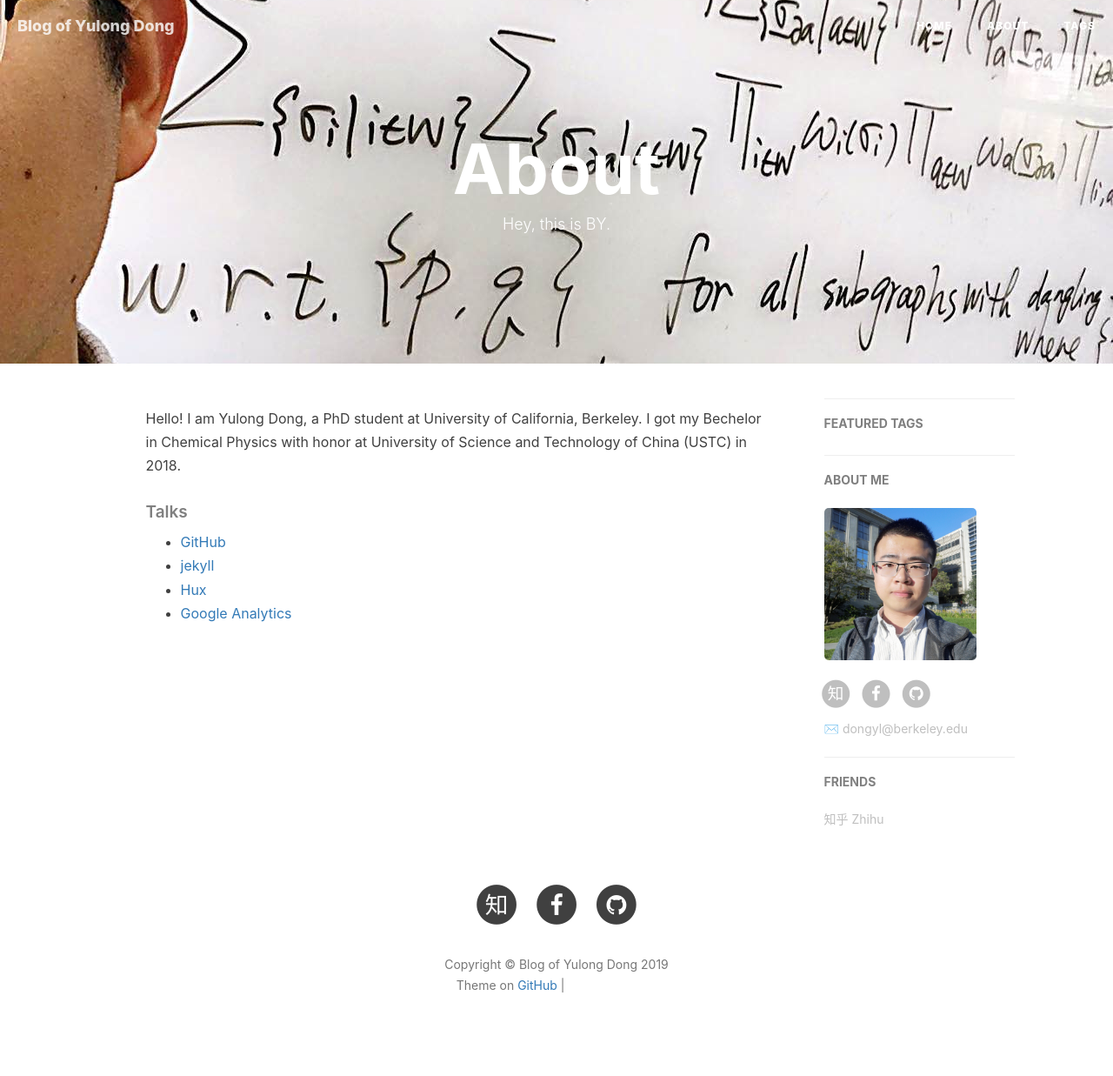
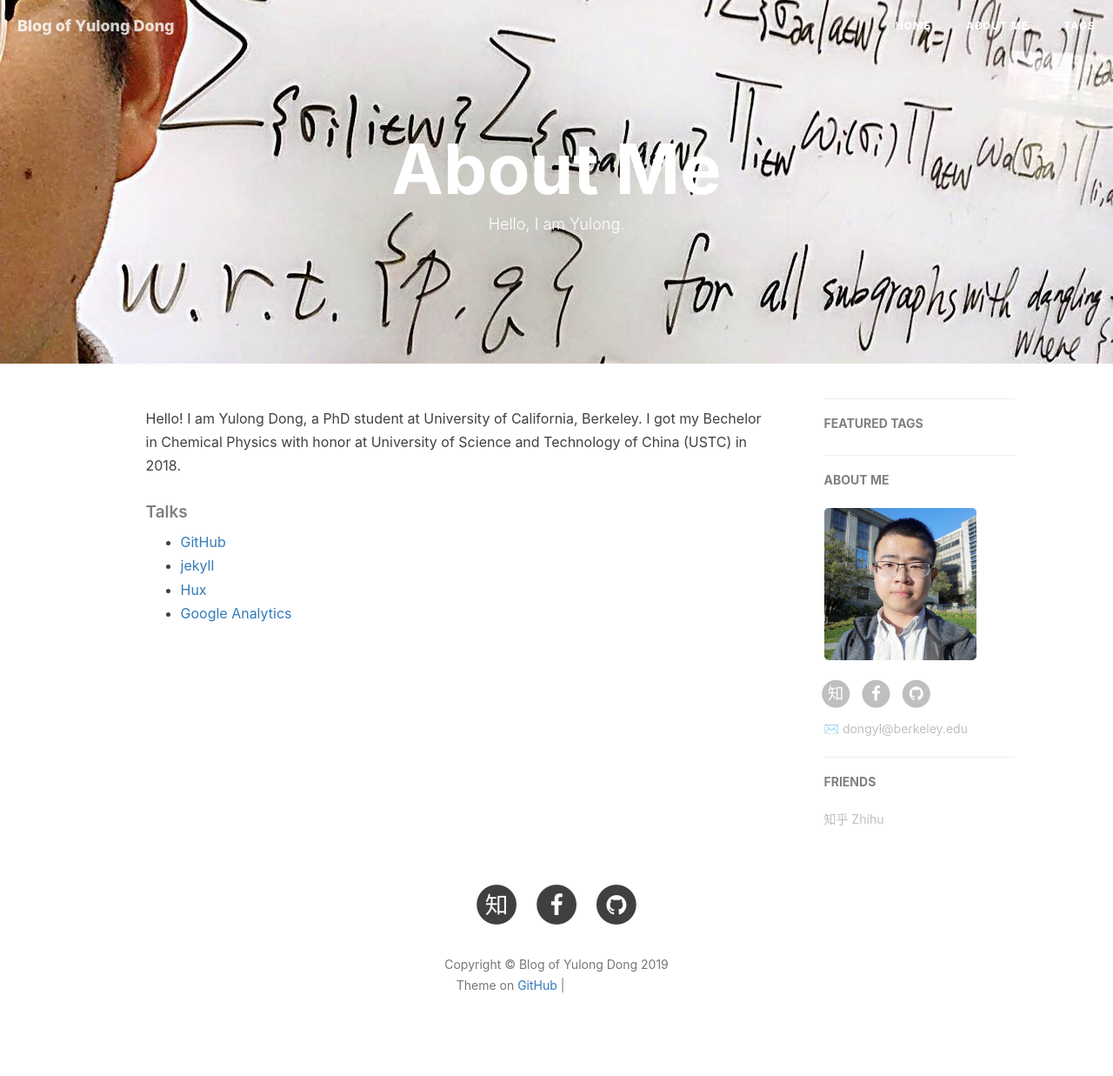
Before and after one commit to dongylaq/dongylaq.github.io, a Jekyll site: the page built from about.html, in a window 1280 px wide. Shown: the whole page at 87% size. Built offline with Jekyll 4.4.1, drawn with Linux system fonts in a browser that asks for light colours; nearby versions of some CDN libraries; comment, search, counter and statistics services are not loaded; grey boxes are pictures that could not be loaded.

Commit message:
Update about.html

```diff
--- a/about.html
+++ b/about.html
@@ -1,7 +1,7 @@
 ---
 layout: page
-title: "About"
-description: "Hey, this is BY."
+title: "About Me"
+description: "Hello, I am Yulong."
 header-img: "img/title.jpeg"
 ---
 
```
